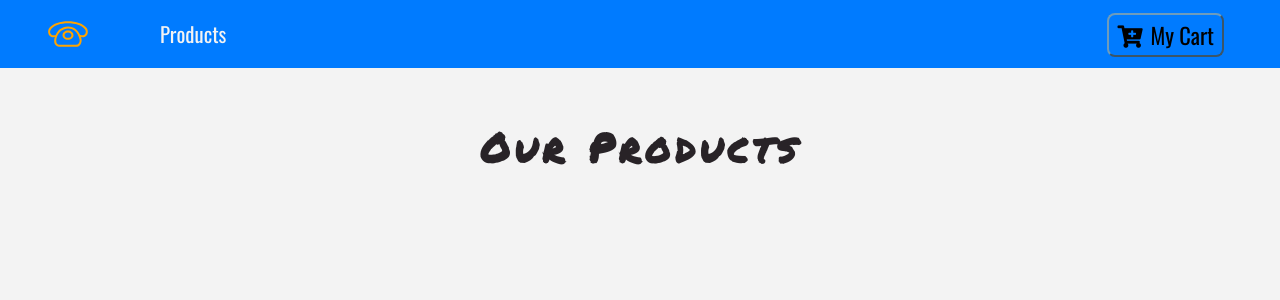
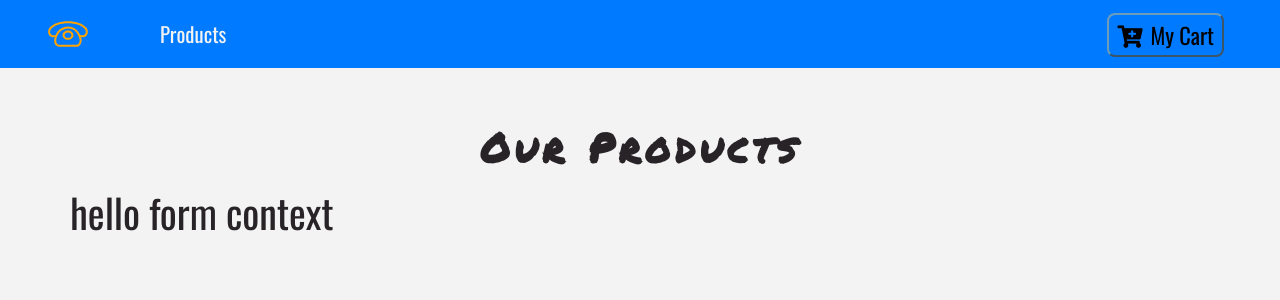
Before and after one commit to AminHakem/pos, a React (Create React App) app: page / in a window 1280 px wide. Shown: the top 300 px of the page. Built offline with nearby package versions, Linux system fonts and the light colour scheme.

Commit message:
working context functionality

```diff
--- a/src/Components/ProductList.js
+++ b/src/Components/ProductList.js
@@ -15,7 +15,11 @@ export default class ProductList extends Component {
                     <div className="container">
                         <Title name="our" title=" products" />
                         <div className="row">
-
+                            <ProductConsumer>
+                                {value => {
+                                    return <h1> {value}</h1>
+                                }}
+                            </ProductConsumer>
                         </div>
                     </div>
                 </div>
--- a/src/context.js
+++ b/src/context.js
@@ -4,16 +4,15 @@ const ProductContext = React.createContext();
 //Provider
 //Consumer
 
-class ProductGetter extends Component {
+class ProductProvider extends Component {
     render() {
         return (
             <ProductContext.Provider value="hello form context">
                 {this.props.children}
             </ProductContext.Provider>
-        )
+        );
     }
 }
+const ProductConsumer = ProductContext.Consumer;
 
-const ProductConsumer = ProductContext.ProductConsumer
-
-export { ProductGetter, ProductConsumer }
+export { ProductProvider, ProductConsumer };
--- a/src/index.js
+++ b/src/index.js
@@ -4,14 +4,13 @@ import './index.css';
 import App from './Components/App';
 import * as serviceWorker from './serviceWorker';
 import { BrowserRouter as Router } from 'react-router-dom'
-import { ProductGetter } from "./context"
+import { ProductProvider } from "./context"
 ReactDOM.render(
-    <ProductGetter>
-
+    <ProductProvider>
         <Router>
             <App />
         </Router>
-    </ProductGetter>
+    </ProductProvider>
 
     , document.getElementById('root'));
 
```
